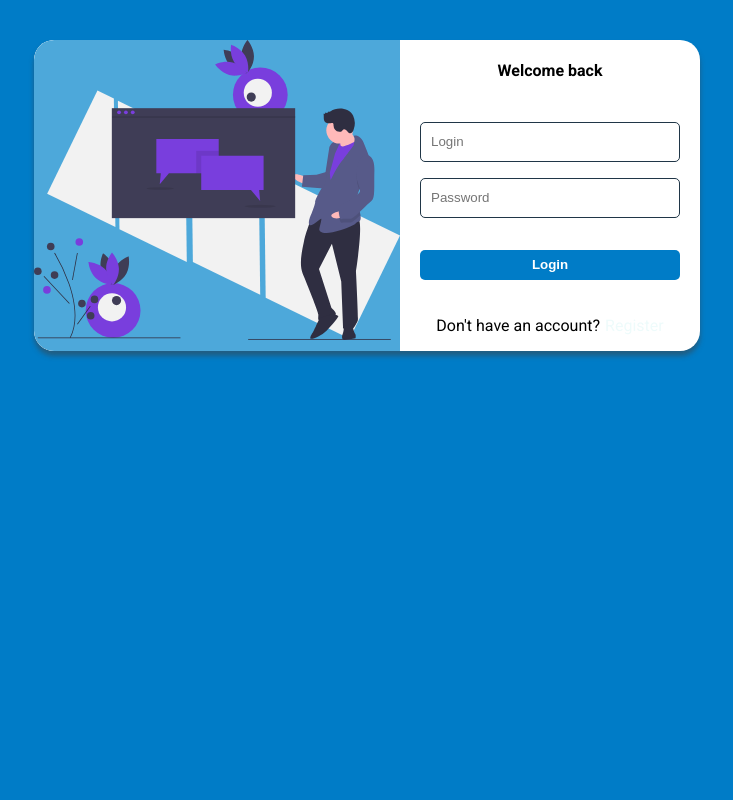
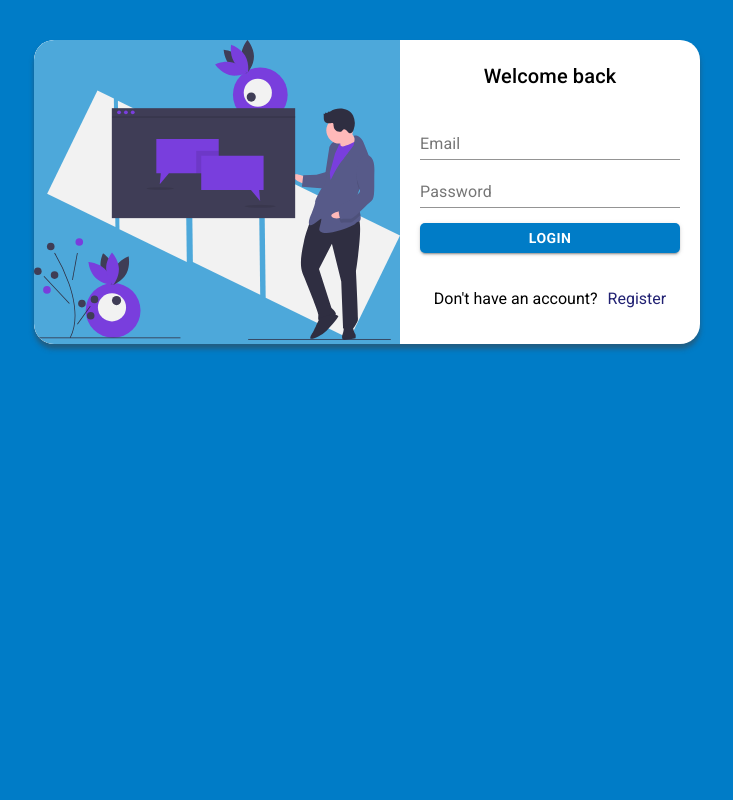
Before and after one commit to MrRaiter/hukatonFront, a React (Create React App) app: page /login in a window 1280 px wide. Shown: the top 800 px of the page, without its empty margins (273-1006 px from the left). Built offline with nearby package versions, Linux system fonts and the light colour scheme.

Commit message:
update login form

```diff
--- a/src/pages/login/auth.scss
+++ b/src/pages/login/auth.scss
@@ -1,16 +1,15 @@
 @import '../../assets/scss/_variables';
-
 
 #auth-container {
   min-height: 100vh;
-    width:  100%;
+  width: 100%;
   background-color: $primary;
 
   #auth-card {
     display: flex;
     justify-content: center;
 
-        &>div {
+    & > div {
       display: flex;
       flex-direction: column;
       min-width: 100%;
@@ -47,7 +46,6 @@
 
         @media (min-width: 800px) {
           min-width: 300px;
-
         }
 
         h4 {
@@ -63,7 +61,6 @@
           padding: 20px;
 
           .input-field {
-
             input,
             select {
               padding: 10px;
@@ -90,3 +87,16 @@
     }
   }
 }
+
+.loginFormTitle {
+  margin-top: 20px;
+}
+
+.authForm {
+  display: flex;
+  flex-direction: column;
+
+  .loginButton {
+    margin-top: 15px;
+  }
+}
--- a/src/pages/login/index.jsx
+++ b/src/pages/login/index.jsx
@@ -5,6 +5,7 @@ import { NotificationManager } from 'react-notifications';
 import { Link, useHistory } from 'react-router-dom';
 import axios from 'axios';
 import 'react-notifications/lib/notifications.css';
+import { Button, TextField, Typography } from '@material-ui/core';
 import LoginImage from '../../assets/images/login.svg';
 import './auth.scss';
 
@@ -98,41 +99,26 @@ const LoginPage = () => {
             <img src={LoginImage} alt="Login" />
           </div>
           <div id="form-section">
-            <h4>Welcome back</h4>
+            <Typography align="center" variant="h6" style={{ marginTop: 20 }}>Welcome back</Typography>
 
-            <form onSubmit={submitHanlder}>
-              <div className="input-field mb-1">
-                {emailDirty && emailError && (
-                  <div style={{ color: 'red' }}>{emailError}</div>
-                )}
-                <input
-                  onBlur={(e) => blurHandle(e)}
-                  placeholder="Login"
-                  name="email"
-                  onChange={inputHandler}
-                />
-              </div>
-              <div className="input-field mb-2">
-                {PasswordDirty && PasswordDirty && (
-                  <div style={{ color: 'red' }}>{passwordError}</div>
-                )}
+            <form onSubmit={submitHanlder} className="authForm">
 
-                <input
-                  onBlur={(e) => blurHandle(e)}
-                  placeholder="Password"
-                  type="password"
-                  name="password"
-                  onChange={inputHandler}
-                />
-              </div>
-              <button disabled={!isFormValid} type="submit">
+              <TextField id="name" label="Email" />
+
+              <TextField
+                id="password"
+                label="Password"
+                type="password"
+              />
+
+              <Button className="loginButton" variant="contained" type="submit" color="primary">
                 Login
-              </button>
+              </Button>
             </form>
 
             <p className="redirect">
               Don&apos;t have an account?
-              <Link to="/signup" style={{ marginLeft: '5px' }}>
+              <Link to="/signup" style={{ marginLeft: '10px', color: '#222273' }}>
                 Register
               </Link>
             </p>
```
Lines whose indentation alone changed are shown as unchanged.
